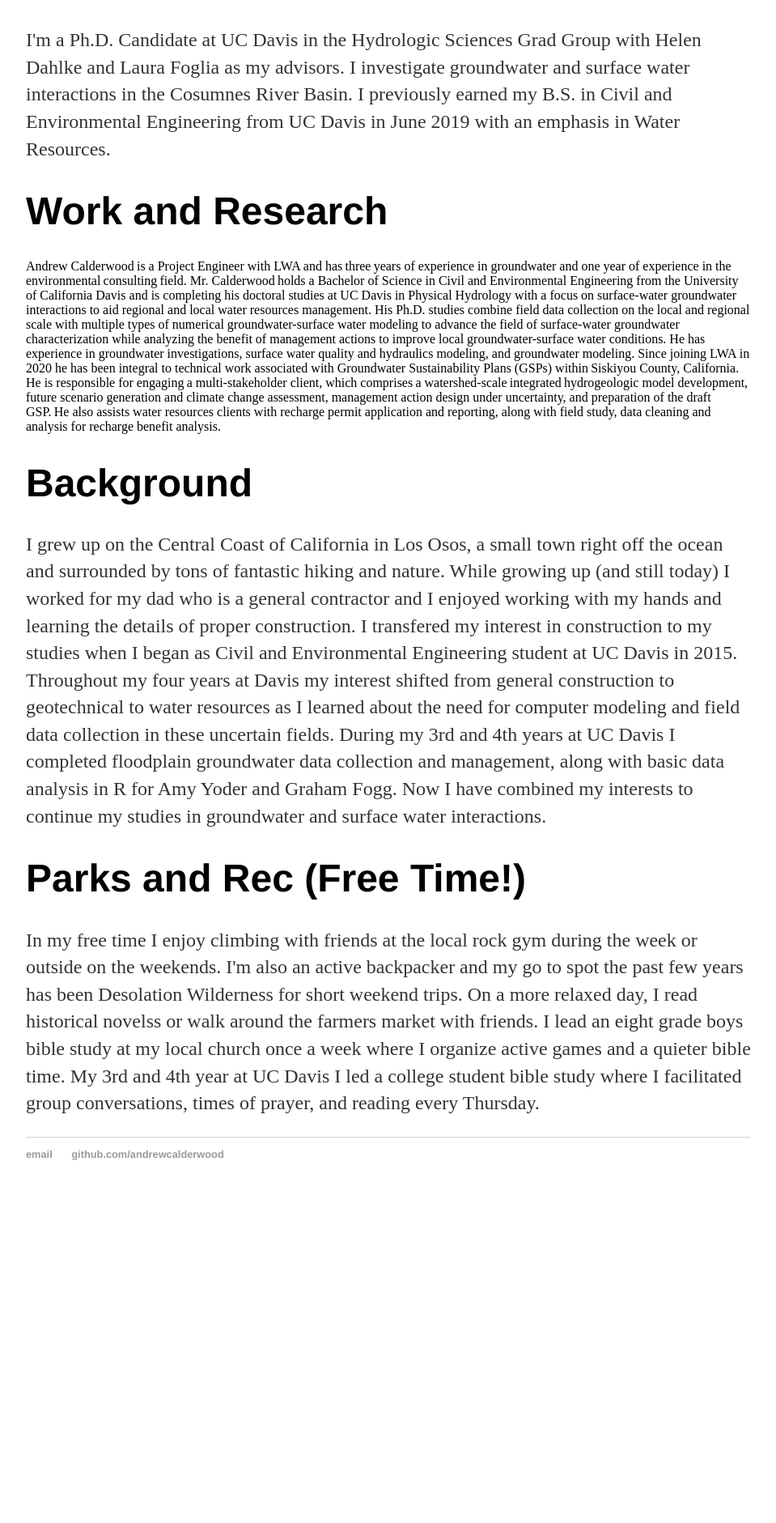
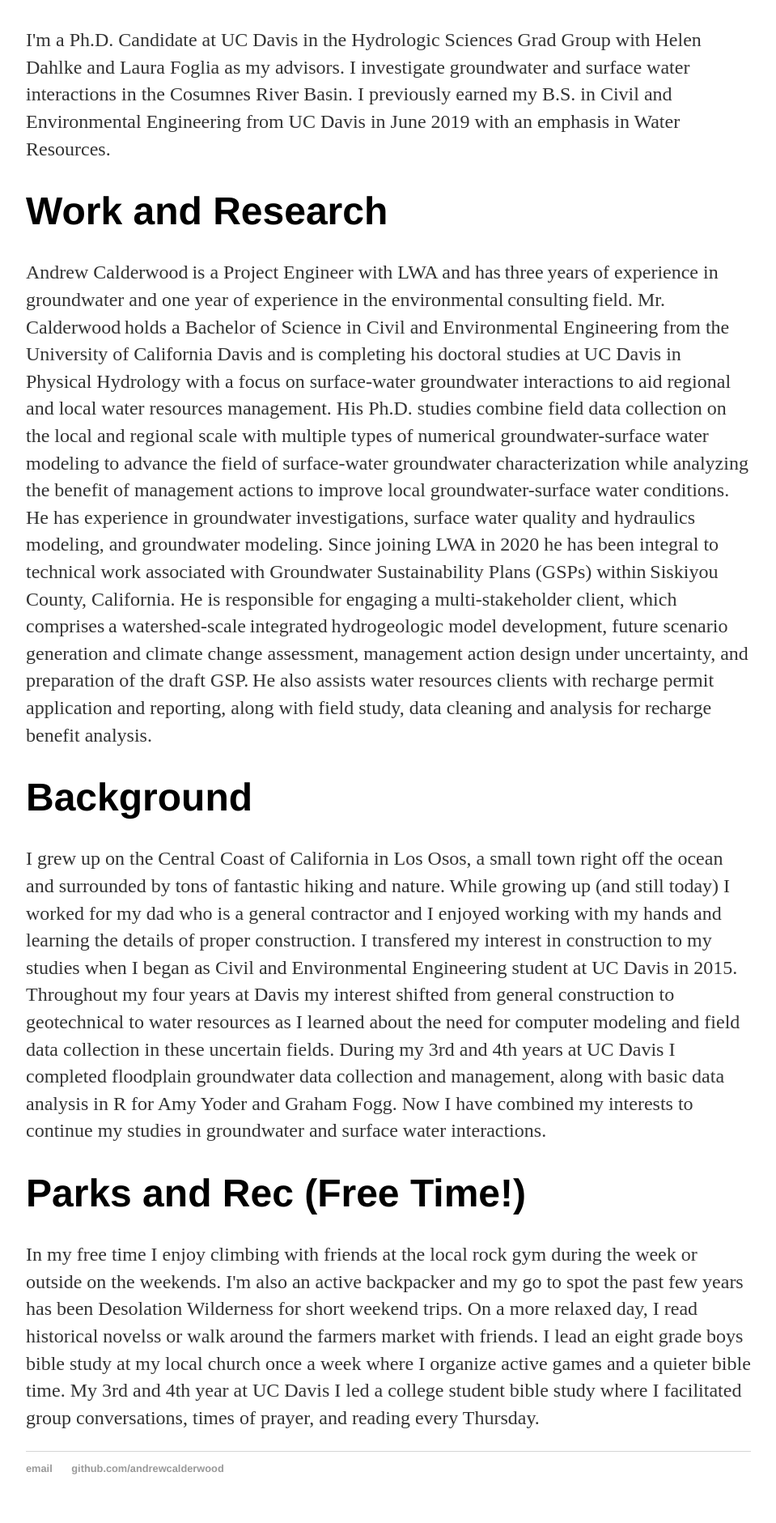
Before and after one commit to ajcalder/ajcalder.github.io, a Jekyll site: the page built from about/index.html, in a window 1280 px wide. Shown: the part 771-2652 px from the top of the page at 81% size, without its empty margins (160-1119 px from the left). Built offline with Jekyll 4.4.1, drawn with Linux system fonts in a browser that asks for light colours; before the commit the page ends 2264 px from its top, so only the background shows below that.

```diff
--- a/about/index.html
+++ b/about/index.html
@@ -14,7 +14,7 @@ title: About Me
         Civil and Environmental Engineering from UC Davis in June 2019 with an emphasis in Water Resources. </p>
 
 	<h1> Work and Research </h1>
-	Andrew Calderwood is a Project Engineer with LWA and has three years of experience in groundwater and one year of experience
+	<p>Andrew Calderwood is a Project Engineer with LWA and has three years of experience in groundwater and one year of experience
 	in the environmental consulting field. Mr. Calderwood holds a Bachelor of Science in Civil and Environmental Engineering from
 	the University of California Davis and is completing his doctoral studies at UC Davis in Physical Hydrology with a focus on
 	surface-water groundwater interactions to aid regional and local water resources management. His Ph.D. studies combine field
@@ -25,7 +25,7 @@ title: About Me
 	Sustainability Plans (GSPs) within Siskiyou County, California. He is responsible for engaging a multi-stakeholder client, which
 	comprises a watershed-scale integrated hydrogeologic model development, future scenario generation and climate change assessment,
 	management action design under uncertainty, and preparation of the draft GSP. He also assists water resources clients with recharge
-	permit application and reporting, along with field study, data cleaning and analysis for recharge benefit analysis.
+	permit application and reporting, along with field study, data cleaning and analysis for recharge benefit analysis. </p>
 
 	<h1> Background </h1>
 	<p> I grew up on the Central Coast of California in Los Osos, a small town right off the ocean and surrounded by tons of fantastic
```
